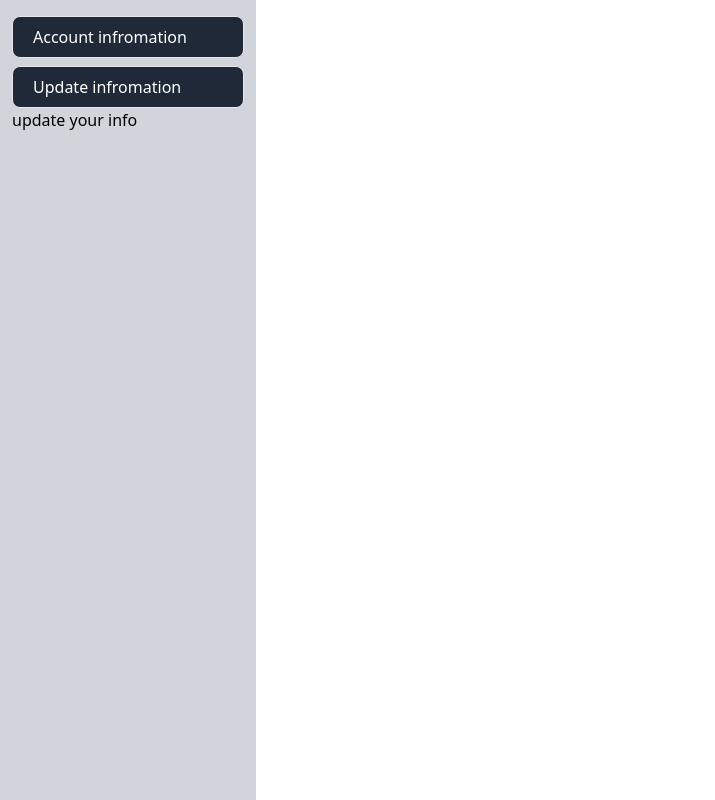
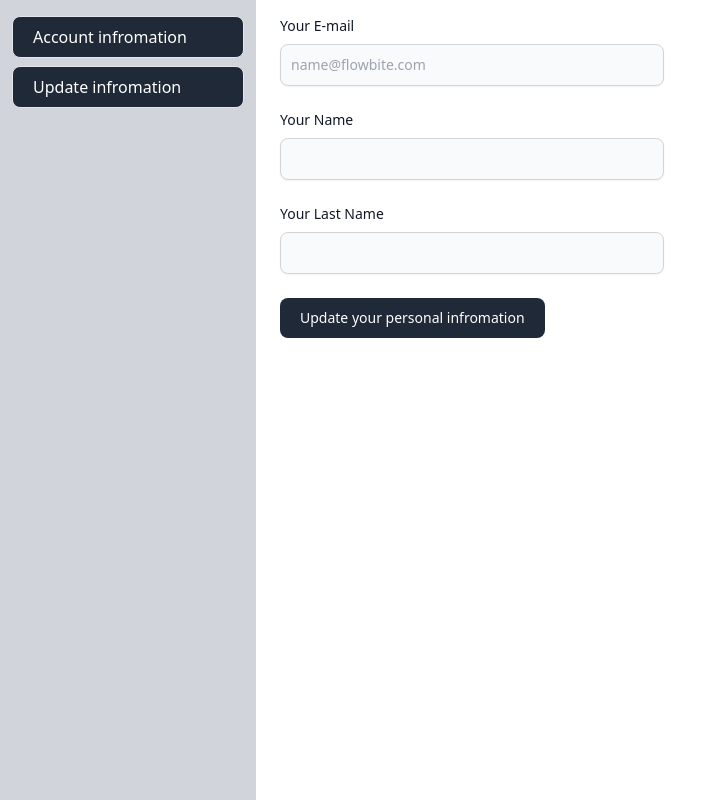
Before and after one commit to TsMariami/mari-vue, a Vue app: page /account/updateinfo in a window 1280 px wide. Shown: the whole page, without its empty margins (0-715 px from the left). Built offline with nearby package versions, Linux system fonts and the light colour scheme.

Commit message:
youtube child route

```diff
--- a/src/components/sticky.vue
+++ b/src/components/sticky.vue
@@ -1,9 +1,12 @@
 <script setup>
+import { computed } from 'vue';
 import { useStore } from 'vuex';
  const store = useStore()
-    const buttons = store.getters['tagvideos']
+    const buttons = store.getters['getVideosByTag']
     console.log(buttons)
-
+    const stickytags = computed(() => store.getters['getVideosByTag'])
+    const updateTags = (tag) => store.commit('UPDATE_TAG', tag)
+    // const change
 </script>
 <template>
     <nav
@@ -15,12 +18,12 @@ import { useStore } from 'vuex';
                 <ul
                     class="flex flex-col p-4 mt-4 border border-gray-100 rounded-lg bg-gray-50 md:flex-row md:space-x-8 md:mt-0 md:text-sm md: font-normal md:border-0 md:bg-white dark:bg-gray-800 md:dark:bg-gray-900 dark:border-gray-700 ml-10">
                    <li class=" rounded-3xl " v-for="item in buttons" :key="item.index">
-                    <RouterLink :to="{ name: item.name }">
+                    <!-- <RouterLink :to="{ name: item.name }"> -->
                             <a href="#" aria-current="page"><button :class="item.class">
-                                    <span>{{ item.name }}</span>
+                                    <span @click="updateTags()">{{ item.name }} </span>
                                 </button>
                             </a>
-                        </RouterLink>
+                        <!-- </RouterLink> -->
                     </li>
                 </ul>
             </div>
--- a/src/router/routes.js
+++ b/src/router/routes.js
@@ -17,12 +17,12 @@ import feedback from '../views/feedback.vue'
 import browsechannels from  '../views/browsechannels.vue'
 import reporthistory from  '../views/reporthistory.vue'
 import youTubeTV from  '../views/youTubeTV.vue'
-import all from '../views/all.vue'
-import mixes from '../views/mixes.vue'
-import music2 from '../views/music2.vue'
-import PinkFloyd from '../views/PinkFloyd.vue'
-import identity from '../views/identity.vue'
-import artists from '../views/artists.vue'
+// import all from '../views/all.vue'
+// import mixes from '../views/mixes.vue'
+// import music2 from '../views/music2.vue'
+// import PinkFloyd from '../views/PinkFloyd.vue'
+// import identity from '../views/identity.vue'
+// import artists from '../views/artists.vue'
 import account from '../views/Account.vue'
 import info from '../views/Info.vue'
 import update from '../views/Update.vue'
@@ -122,42 +122,42 @@ const routes = [{
     name: 'Send feedback',
     component: feedback
 },
-{
-    path: '/all',
-    name: " All",
-    component: all
+// {
+//     path : '/:tags',
+//     name: 'tags',
+//     component: Home
+// },
+// {
+//     path: '/all',
+//     name: " All",
+//     component: all
 
-},
-{
-    path : '/all',
-    name: " All",
-    component: all
-},
-{
-    path : '/mixes',
-    name: "Mixes " ,
-    component: mixes
-},
-{
-    path : '/music2',
-    name:" Music" ,
-    component: music2
-},
-{
-    path : '/PinkFloyd',
-    name:" Pink Floyd" ,
-    component: PinkFloyd
-},
-{
-    path : '/identity',
-    name:"identity " ,
-    component: identity
-},
-{
-    path : '/artists',
-    name:" Artists" ,
-    component: artists
-},
+// },
+// {
+//     path : '/mixes',
+//     name: "Mixes " ,
+//     component: mixes
+// },
+// {
+//     path : '/music2',
+//     name:" Music" ,
+//     component: music2
+// },
+// {
+//     path : '/PinkFloyd',
+//     name:" Pink Floyd" ,
+//     component: PinkFloyd
+// },
+// {
+//     path : '/identity',
+//     name:"identity " ,
+//     component: identity
+// },
+// {
+//     path : '/artists',
+//     name:" Artists" ,
+//     component: artists
+// },
 {
     path: '/account',
     name: 'accountinfo',
--- a/src/store/modules/action.js
+++ b/src/store/modules/action.js
@@ -5,7 +5,6 @@ const actions = {
      } else{
             commit('UPDATE_KEYWORD', null)
      }
-     console.log(payload)
     },
 }
 export default actions
--- a/src/store/modules/getters.js
+++ b/src/store/modules/getters.js
@@ -22,16 +22,11 @@ const getters = {
         }
 
     },
-    tagvideos(state) {
-        const tags = ['all']
-        for (const videos of state.videos){
-            for(const tag of videos.tag){
-                if (!tags.includes(tag)){
-                    tags.push(tag)
-                }
-            }
-        }
-      return tags
+    getVideosByTag(state){
+        return state.videos.filter((video) => video.tag.includes(state.tags) )
+    },
+    getInfo(state){
+        return state.info
     }
 }
 export default getters
--- a/src/store/modules/mutations.js
+++ b/src/store/modules/mutations.js
@@ -2,6 +2,9 @@ const mutations = {
     UPDATE_KEYWORD(state, payload){
         state.keyword = payload
 
+    },
+    UPDATE_TAG(state, tag){
+      state.tag = tag
     }
 }
 export default mutations
--- a/src/store/modules/state.js
+++ b/src/store/modules/state.js
@@ -65,6 +65,13 @@ const state = () => {
         {name:"search", icon : searchicon},
         {name:"microphone", icon : micicon},
     ],
+    tags: 'all',
+    info: [
+        {
+           name: 'Mariam' , Surname: 'Tsertsvadze' , email: 'user@example.com '
+        }
+
+    ]
 }
 }
 
--- a/src/views/Account.vue
+++ b/src/views/Account.vue
@@ -21,9 +21,12 @@
                     </a>
                 </li>
             </ul>
-           <router-view/>
     </div>
 </aside>
+<div class=" ml-[280px]">
+   <router-view/>
+</div>
+
 <div>
 
 </div></template>
--- a/src/views/Home.vue
+++ b/src/views/Home.vue
@@ -1,5 +1,5 @@
 <script setup>
-import sticky from '../components/sticky.vue';
+import sticky from '../components/Sticky.vue';
 import mainlayout from '../layout/mainlayout.vue';
 import menus from '../components/menus.vue';
 import homepage from '../components/homepage.vue';
--- a/src/views/Info.vue
+++ b/src/views/Info.vue
@@ -1,6 +1,35 @@
+<script setup>
+import { computed } from 'vue'
+import { useStore } from 'vuex';
+
+const store = useStore()
+const info = computed(() => store.getters['getInfo'])
+
+
+
+</script>
 <template>
-    <div>
-        this is your info
-        <router-view/>
-    </div>
+    <div class="  w-56 mt-4">
+        <p class="mb-5 flex flex-col " v-for="item in info" :key="item.index">
+            <span
+                class="text-white bg-gray-800 hover:bg-gray-900 focus:outline-none focus:ring-4 focus:ring-gray-300 font-medium rounded-full text-sm px-5 py-2.5 mr-2 mb-2 dark:bg-gray-800 dark:hover:bg-gray-700 dark:focus:ring-gray-700 dark:border-gray-700">Name
+                :</span>
+            <span
+                class="py-2.5 px-5 mr-2 mb-2 text-sm font-medium text-gray-900 focus:outline-none bg-white rounded-lg border border-gray-200 hover:bg-gray-100 hover:text-blue-700 focus:z-10 focus:ring-4 focus:ring-gray-200 dark:focus:ring-gray-700 dark:bg-gray-800 dark:text-gray-400 dark:border-gray-600 dark:hover:text-white dark:hover:bg-gray-700">
+                {{ item.name }}</span>
+        </p>
+        <p class="mb-5 flex flex-col ">
+            <span
+                class="text-white bg-gray-800 hover:bg-gray-900 focus:outline-none focus:ring-4 focus:ring-gray-300 font-medium rounded-full text-sm px-5 py-2.5 mr-2 mb-2 dark:bg-gray-800 dark:hover:bg-gray-700 dark:focus:ring-gray-700 dark:border-gray-700">Last
+                Name :</span> <span
+                class="py-2.5 px-5 mr-2 mb-2 text-sm font-medium text-gray-900 focus:outline-none bg-white rounded-lg border border-gray-200 hover:bg-gray-100 hover:text-blue-700 focus:z-10 focus:ring-4 focus:ring-gray-200 dark:focus:ring-gray-700 dark:bg-gray-800 dark:text-gray-400 dark:border-gray-600 dark:hover:text-white dark:hover:bg-gray-700">{{item.Surname}}</span>
+        </p>
+        <p class="mb-5 flex flex-col ">
+            <span
+                class="text-white bg-gray-800 hover:bg-gray-900 focus:outline-none focus:ring-4 focus:ring-gray-300 font-medium rounded-full text-sm px-5 py-2.5 mr-2 mb-2 dark:bg-gray-800 dark:hover:bg-gray-700 dark:focus:ring-gray-700 dark:border-gray-700">
+                E-mail :</span> <span
+                class="py-2.5 px-5 mr-2 mb-2 text-sm font-medium text-gray-900 focus:outline-none bg-white rounded-lg border border-gray-200 hover:bg-gray-100 hover:text-blue-700 focus:z-10 focus:ring-4 focus:ring-gray-200 dark:focus:ring-gray-700 dark:bg-gray-800 dark:text-gray-400 dark:border-gray-600 dark:hover:text-white dark:hover:bg-gray-700">{{item.email}}</span>
+    </p>
+    <router-view />
+</div>
 </template>
--- a/src/views/Update.vue
+++ b/src/views/Update.vue
@@ -1,5 +1,24 @@
 <template>
-    <div>
-        update your info
+    <form class="w-96 mt-4">
+        <div class="mb-6 mkl-[280px] ">
+            <label for="email" class="block mb-2 text-sm font-medium text-gray-900 dark:text-white">Your E-mail</label>
+            <input type="email" id="email"
+                class="shadow-sm bg-gray-50 border border-gray-300 text-gray-900 text-sm rounded-lg focus:ring-blue-500 focus:border-blue-500 block w-full p-2.5 dark:bg-gray-700 dark:border-gray-600 dark:placeholder-gray-400 dark:text-white dark:focus:ring-blue-500 dark:focus:border-blue-500 dark:shadow-sm-light"
+                placeholder="name@flowbite.com" required>
+        </div>
+        <div class="mb-6">
+            <label for="password" class="block mb-2 text-sm font-medium text-gray-900 dark:text-white">Your Name</label>
+            <input type="password" id="password"
+                class="shadow-sm bg-gray-50 border border-gray-300 text-gray-900 text-sm rounded-lg focus:ring-blue-500 focus:border-blue-500 block w-full p-2.5 dark:bg-gray-700 dark:border-gray-600 dark:placeholder-gray-400 dark:text-white dark:focus:ring-blue-500 dark:focus:border-blue-500 dark:shadow-sm-light"
+                required>
+        </div>
+        <div class="mb-6">
+            <label for="repeat-password" class="block mb-2 text-sm font-medium text-gray-900 dark:text-white"> Your Last Name</label>
+            <input type="password" id="repeat-password"
+                class="shadow-sm bg-gray-50 border border-gray-300 text-gray-900 text-sm rounded-lg focus:ring-blue-500 focus:border-blue-500 block w-full p-2.5 dark:bg-gray-700 dark:border-gray-600 dark:placeholder-gray-400 dark:text-white dark:focus:ring-blue-500 dark:focus:border-blue-500 dark:shadow-sm-light"
+                required>
     </div>
-</template>
+    <button type="submit"
+        class="text-white bg-gray-800 hover:bg-blue-800 focus:ring-4 focus:outline-none focus:ring-blue-300 font-medium rounded-lg text-sm px-5 py-2.5 text-center dark:bg-blue-600 dark:hover:bg-blue-700 dark:focus:ring-blue-800">Update
+        your personal infromation</button>
+</form></template>
```
